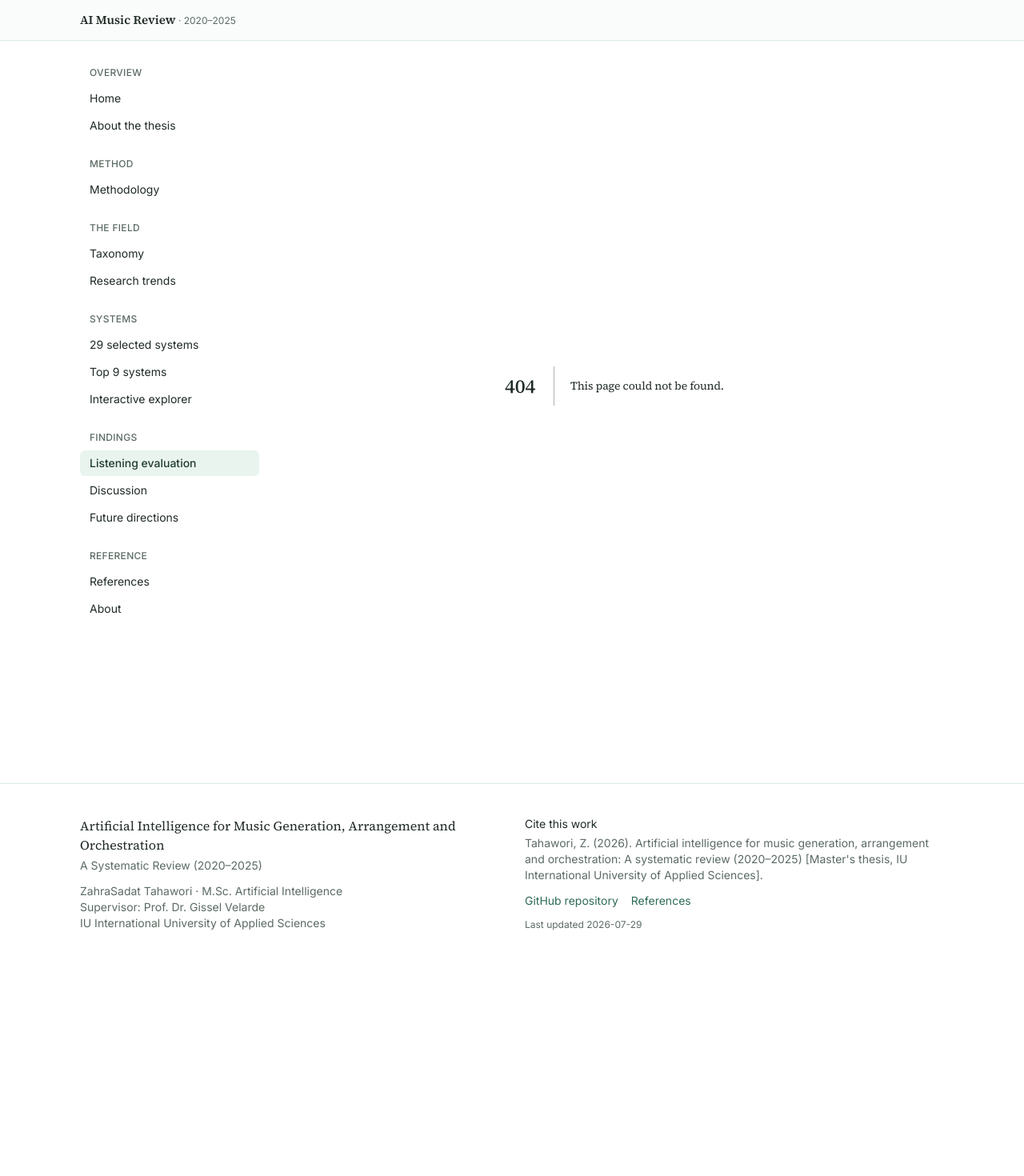
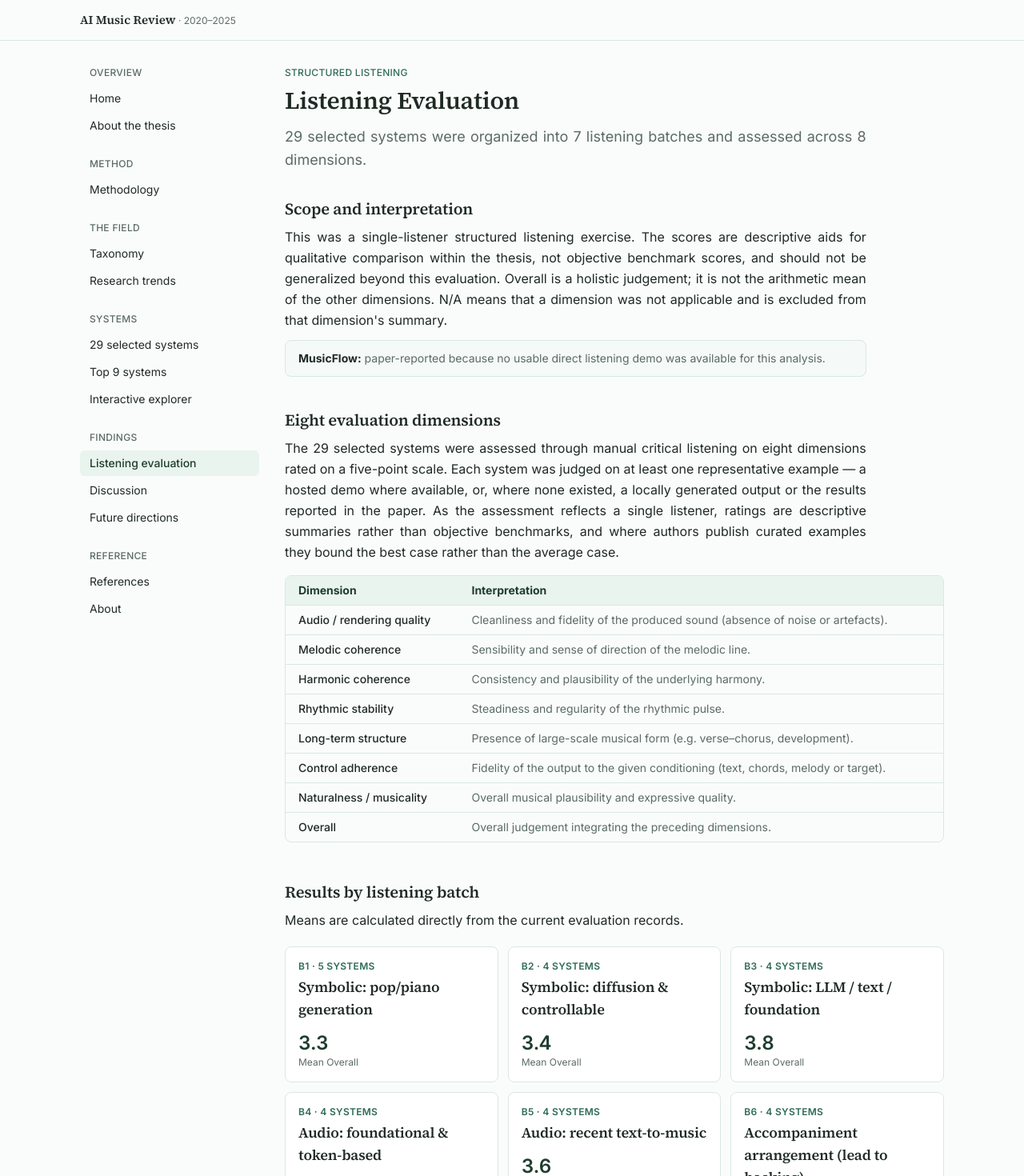
Before and after one commit to ai-rt-c/ai-music-generation-thesis-site, a Next.js app: page /listening-evaluation in a window 1280 px wide. Before the commit this address had no page. Shown: the top 1470 px of the page at 80% size. Before the commit the page ends 1204 px from the top, so only its background shows below. Built offline with nearby package versions, Linux system fonts and the light colour scheme.

Commit message:
feat: add listening evaluation and refine prose layout

```diff
--- a/app/about-thesis/page.tsx
+++ b/app/about-thesis/page.tsx
@@ -20,7 +20,7 @@ export default function AboutThesisPage() {
       <p className="mt-2 leading-relaxed">{a.aim}</p>
 
       <h2 className="mt-8 text-xl">Research questions</h2>
-      <ol className="mt-2 list-decimal space-y-2 pl-5 leading-relaxed marker:text-forest">
+      <ol className="prose-copy mt-2 list-decimal space-y-2 pl-5 leading-relaxed marker:text-forest">
         {a.researchQuestions.map((q, i) => (
           <li key={i}>{q}</li>
         ))}
--- a/app/globals.css
+++ b/app/globals.css
@@ -49,6 +49,17 @@
   }
 }
 
+@layer components {
+  /* Long-form narrative only; UI, cards, tables, captions and metadata stay left-aligned. */
+  .prose-copy,
+  main :where(.max-w-prose) > p:not(.text-xs):not(.text-sm),
+  main :where(.max-w-prose) > section > p:not(.text-xs):not(.text-sm),
+  main p.max-w-prose {
+    text-align: justify;
+    text-justify: inter-word;
+  }
+}
+
 @media (prefers-reduced-motion: reduce) {
   * {
     animation-duration: 0.001ms !important;
--- /dev/null
+++ b/app/listening-evaluation/page.tsx
@@ -0,0 +1,103 @@
+import type { Metadata } from "next";
+import Link from "next/link";
+import PageHeader from "@/components/ui/PageHeader";
+import { content, evaluations, systems } from "@/lib/data";
+import { DIMENSION_KEYS, DIMENSION_LABELS } from "@/lib/types";
+import type { Scores } from "@/lib/types";
+
+export const metadata: Metadata = {
+  title: "Listening Evaluation",
+  description: "Descriptive results from the structured listening evaluation of the 29-system in-depth subset.",
+};
+
+type ScoreKey = keyof Scores;
+const mean = (values: number[]) => values.reduce((sum, value) => sum + value, 0) / values.length;
+const displayMean = (value: number) => value.toFixed(2);
+const displayThesisMean = (value: number) => {
+  const scaled = value * 10;
+  const lower = Math.floor(scaled);
+  const fraction = scaled - lower;
+  const rounded = Math.abs(fraction - 0.5) < Number.EPSILON * 10
+    ? (lower % 2 === 0 ? lower : lower + 1)
+    : Math.round(scaled);
+  return (rounded / 10).toFixed(1);
+};
+
+export default function ListeningEvaluationPage() {
+  const evaluationMap = new Map(evaluations.map((evaluation) => [evaluation.id, evaluation]));
+  const records = systems.map((system) => {
+    const evaluation = evaluationMap.get(system.id);
+    if (!evaluation) throw new Error(`Missing listening evaluation for system ${system.id}`);
+    return { system, evaluation };
+  });
+  const batches = [...new Set(systems.map((system) => system.batchIndex))].sort().map((index) => {
+    const members = records.filter(({ system }) => system.batchIndex === index);
+    const dimensions = Object.fromEntries(DIMENSION_KEYS.map((key) => {
+      const values = members.map(({ evaluation }) => evaluation.scores[key])
+        .filter((value): value is number => value != null);
+      return [key, { mean: mean(values), applicable: values.length }];
+    })) as Record<ScoreKey, { mean: number; applicable: number }>;
+    return { index, label: members[0].system.batch, count: members.length, dimensions };
+  });
+  const years = [...new Set(systems.map((system) => system.year))]
+    .filter((year): year is number => year != null).sort().map((year) => {
+      const values = records.filter(({ system }) => system.year === year)
+        .map(({ evaluation }) => evaluation.scores.overall)
+        .filter((value): value is number => value != null);
+      return { year, count: values.length, mean: mean(values) };
+    });
+  const topCount = records.filter(({ evaluation }) => (evaluation.scores.overall ?? 0) >= 4).length;
+  const musicFlow = records.find(({ system }) => system.name === "MusicFlow");
+  const rubric = content.listeningEvaluation;
+
+  return (
+    <article>
+      <PageHeader kicker="Structured listening" title="Listening Evaluation"
+        intro={`${records.length} selected systems were organized into ${batches.length} listening batches and assessed across ${DIMENSION_KEYS.length} dimensions.`} />
+      <section aria-labelledby="scope" className="max-w-prose">
+        <h2 id="scope" className="text-xl">Scope and interpretation</h2>
+        <p className="mt-2 leading-relaxed">This was a single-listener structured listening exercise. The scores are descriptive aids for qualitative comparison within the thesis, not objective benchmark scores, and should not be generalized beyond this evaluation. Overall is a holistic judgement; it is not the arithmetic mean of the other dimensions. N/A means that a dimension was not applicable and is excluded from that dimension&apos;s summary.</p>
+        {musicFlow?.evaluation.paperBased && <p className="prose-copy mt-3 rounded-lg border border-line bg-forest-light/35 px-4 py-3 text-sm text-muted"><strong className="text-ink">MusicFlow:</strong> paper-reported because no usable direct listening demo was available for this analysis.</p>}
+      </section>
+
+      <section aria-labelledby="dimensions" className="mt-10">
+        <h2 id="dimensions" className="text-xl">Eight evaluation dimensions</h2>
+        <p className="mt-2 max-w-prose leading-relaxed">{rubric.intro}</p>
+        <div className="mt-4 overflow-x-auto rounded-lg border border-line">
+          <table className="w-full min-w-[42rem] border-collapse text-sm">
+            <thead><tr className="bg-forest-light text-left text-forest-ink"><th scope="col" className="px-4 py-2">Dimension</th><th scope="col" className="px-4 py-2">Interpretation</th></tr></thead>
+            <tbody>{rubric.rubric.map((item) => <tr key={item.key} className="border-t border-line align-top"><th scope="row" className="px-4 py-2 text-left font-medium">{item.label}</th><td className="px-4 py-2 text-muted">{item.meaning}</td></tr>)}</tbody>
+          </table>
+        </div>
+      </section>
+
+      <section aria-labelledby="batches" className="mt-12">
+        <h2 id="batches" className="text-xl">Results by listening batch</h2>
+        <p className="mt-2 max-w-prose leading-relaxed">Means are calculated directly from the current evaluation records.</p>
+        <div className="mt-5 grid gap-3 sm:grid-cols-2 lg:grid-cols-3">{batches.map((batch) => <div key={batch.index} className="rounded-lg border border-line bg-white p-4"><p className="text-xs font-semibold uppercase tracking-wide text-forest">B{batch.index} · {batch.count} systems</p><h3 className="mt-1 text-lg">{batch.label.replace(/^B\d+\s+—\s+/, "")}</h3><p className="tnum mt-3 text-2xl font-semibold text-forest-ink">{displayThesisMean(batch.dimensions.overall.mean)}</p><p className="text-xs text-muted">Mean Overall</p></div>)}</div>
+        <p className="prose-copy mt-5 rounded-lg border border-line bg-forest-light/35 px-4 py-3 text-sm leading-relaxed text-muted">
+          <strong className="text-ink">Reading note:</strong> Values are batch means. <em>n</em> indicates the number of systems included in the calculation for that dimension.
+        </p>
+        <div className="mt-5 overflow-x-auto rounded-lg border border-line">
+          <table className="w-full min-w-[72rem] border-collapse text-sm">
+            <caption className="sr-only">Per-dimension means and applicable counts for the seven listening batches</caption>
+            <thead><tr className="bg-forest-light text-left text-forest-ink"><th scope="col" className="sticky left-0 bg-forest-light px-3 py-2">Batch</th>{DIMENSION_KEYS.map((key) => <th scope="col" key={key} className="px-3 py-2">{DIMENSION_LABELS[key]}</th>)}</tr></thead>
+            <tbody>{batches.map((batch) => <tr key={batch.index} className="border-t border-line"><th scope="row" className="sticky left-0 bg-white px-3 py-2 text-left">B{batch.index}</th>{DIMENSION_KEYS.map((key) => <td key={key} className="tnum px-3 py-2"><span className="font-medium">{displayMean(batch.dimensions[key].mean)}</span> <span className="text-xs text-muted">(n={batch.dimensions[key].applicable})</span></td>)}</tr>)}</tbody>
+          </table>
+        </div>
+      </section>
+
+      <section aria-labelledby="years" className="mt-12 max-w-3xl">
+        <h2 id="years" className="text-xl">Overall scores by analytical year</h2>
+        <p className="prose-copy mt-2 leading-relaxed">The mean Overall score is approximately 2.8 in 2020 and approximately 3.9 in 2024. Annual means fluctuate, however, so this is not a monotonic year-by-year increase.</p>
+        <div className="mt-5 overflow-hidden rounded-lg border border-line"><table className="w-full border-collapse text-sm"><thead><tr className="bg-forest-light text-left text-forest-ink"><th scope="col" className="px-4 py-2">Year</th><th scope="col" className="px-4 py-2">Systems</th><th scope="col" className="px-4 py-2">Mean Overall</th></tr></thead><tbody>{years.map((item) => <tr key={item.year} className="border-t border-line"><th scope="row" className="px-4 py-2 text-left">{item.year}</th><td className="tnum px-4 py-2">{item.count}</td><td className="tnum px-4 py-2 font-medium">{displayMean(item.mean)}</td></tr>)}</tbody></table></div>
+      </section>
+
+      <section aria-labelledby="continue" className="mt-12 max-w-prose rounded-lg border border-line bg-forest-light/35 p-5">
+        <h2 id="continue" className="text-xl">Continue to the systems</h2>
+        <p className="mt-2 text-muted">{topCount} systems have an Overall score of 4.0 or above. Explore their full descriptive score profiles and available author-hosted demonstrations.</p>
+        <Link href="/systems" className="mt-4 inline-flex rounded-md bg-forest px-4 py-2 text-sm font-medium text-white hover:bg-forest-ink focus-visible:outline focus-visible:outline-2 focus-visible:outline-offset-2 focus-visible:outline-forest">Browse systems and listening demos</Link>
+      </section>
+    </article>
+  );
+}
```
